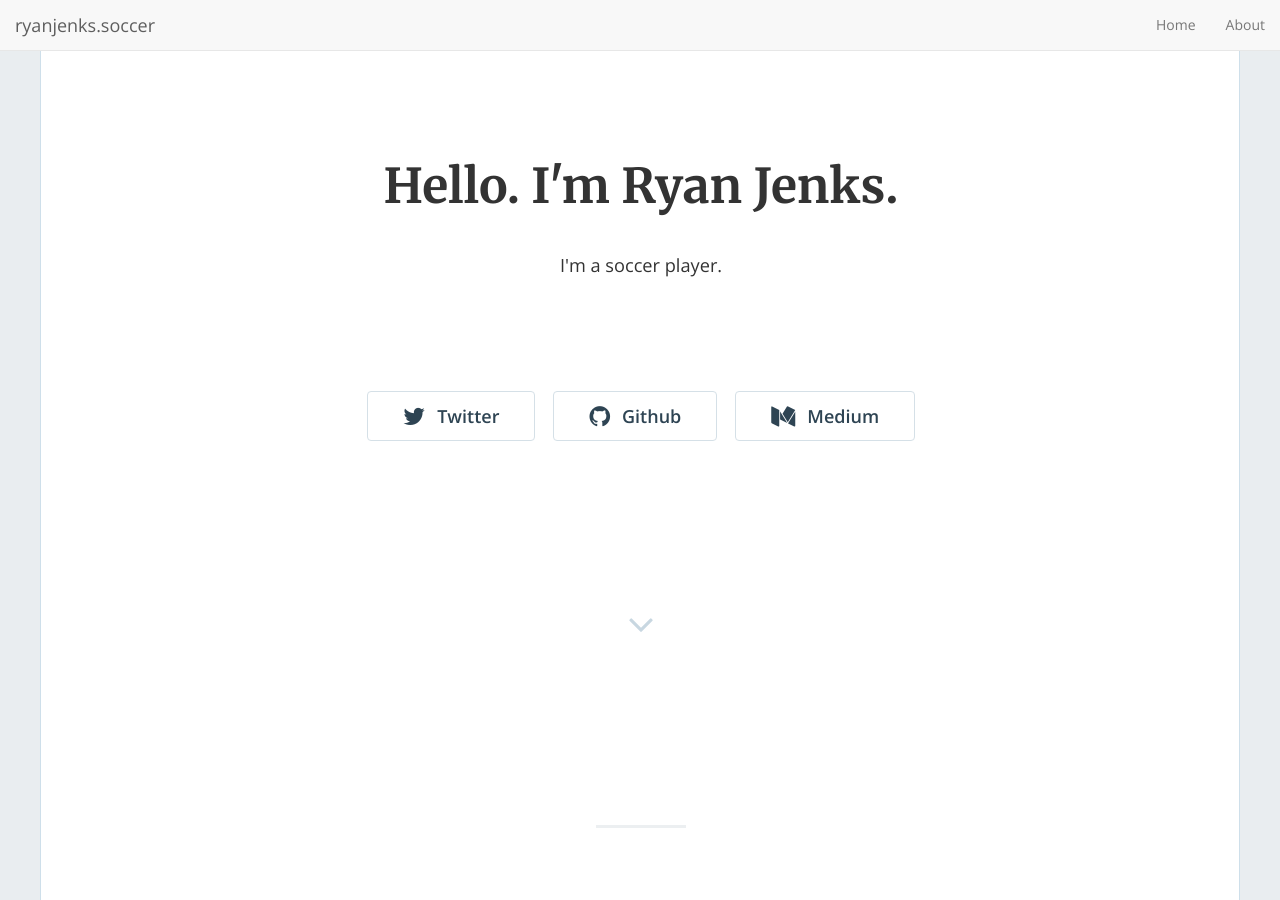
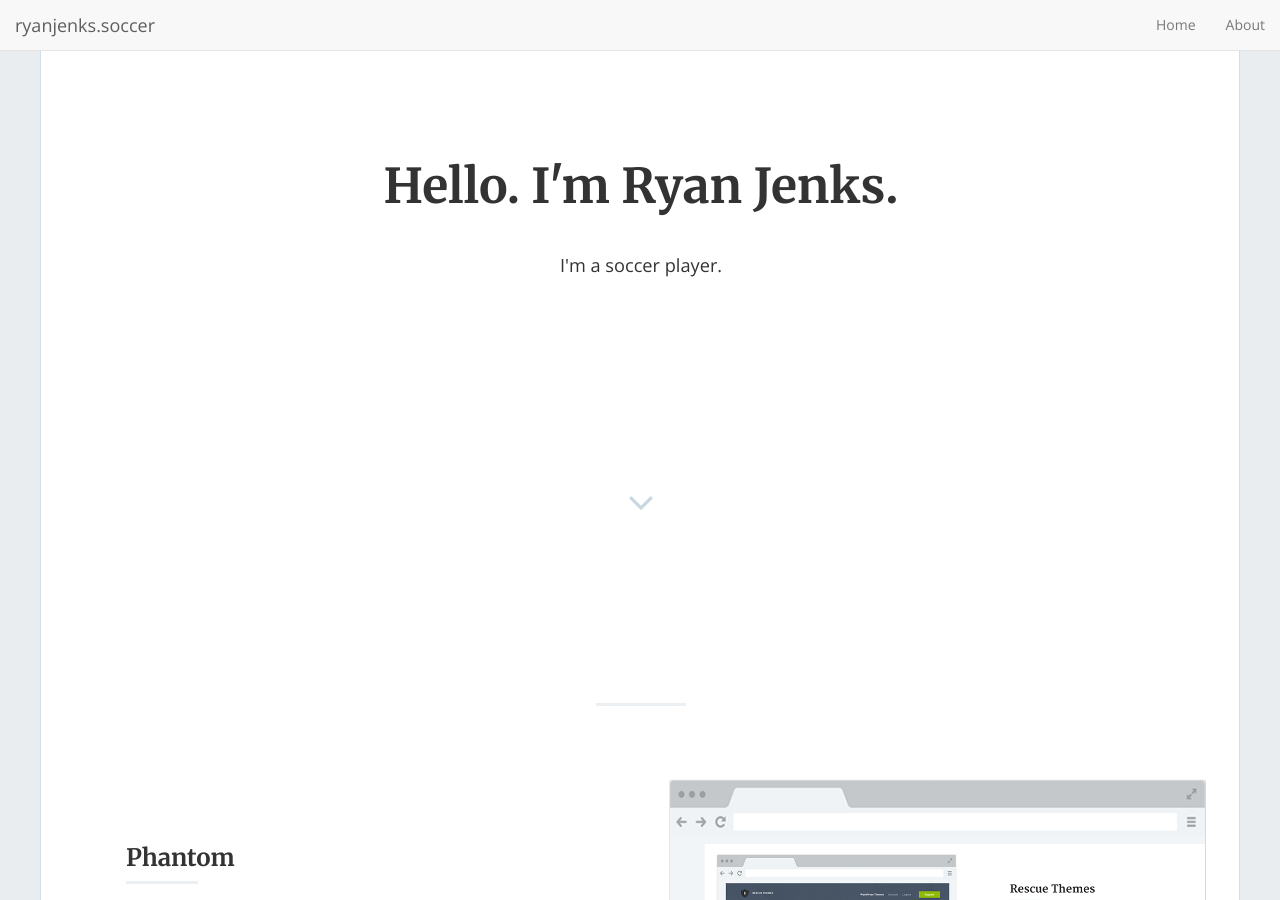
Before and after one commit to jamigibbs/phantom, a Jekyll site: the page built from index.html, in a window 1280 px wide and 900 px high. Built offline with Jekyll 4.4.1, drawn with Linux system fonts in a browser that asks for light colours; nearby versions of some CDN libraries; the list of posts is cut into pages by our own code.

```diff
--- a/_config.yml
+++ b/_config.yml
@@ -18,9 +18,9 @@ email: 'ryan@ryanjenks.soccer'
 description: "I'm a soccer player."
 baseurl: "" # the subpath of your site, e.g. /blog
 url: "https://ryanjenks.soccer" # the base hostname & protocol for your site, e.g. https://example.com
-#twitter_username: 'ryanjenks.soccer'
-#github_username: 'ryanjenks.soccer'
-#medium_username: 'ryanjenks.soccer'
+twitter_username: ''
+github_username: ''
+medium_username: ''
 
 # Build settings
 markdown: kramdown
```
